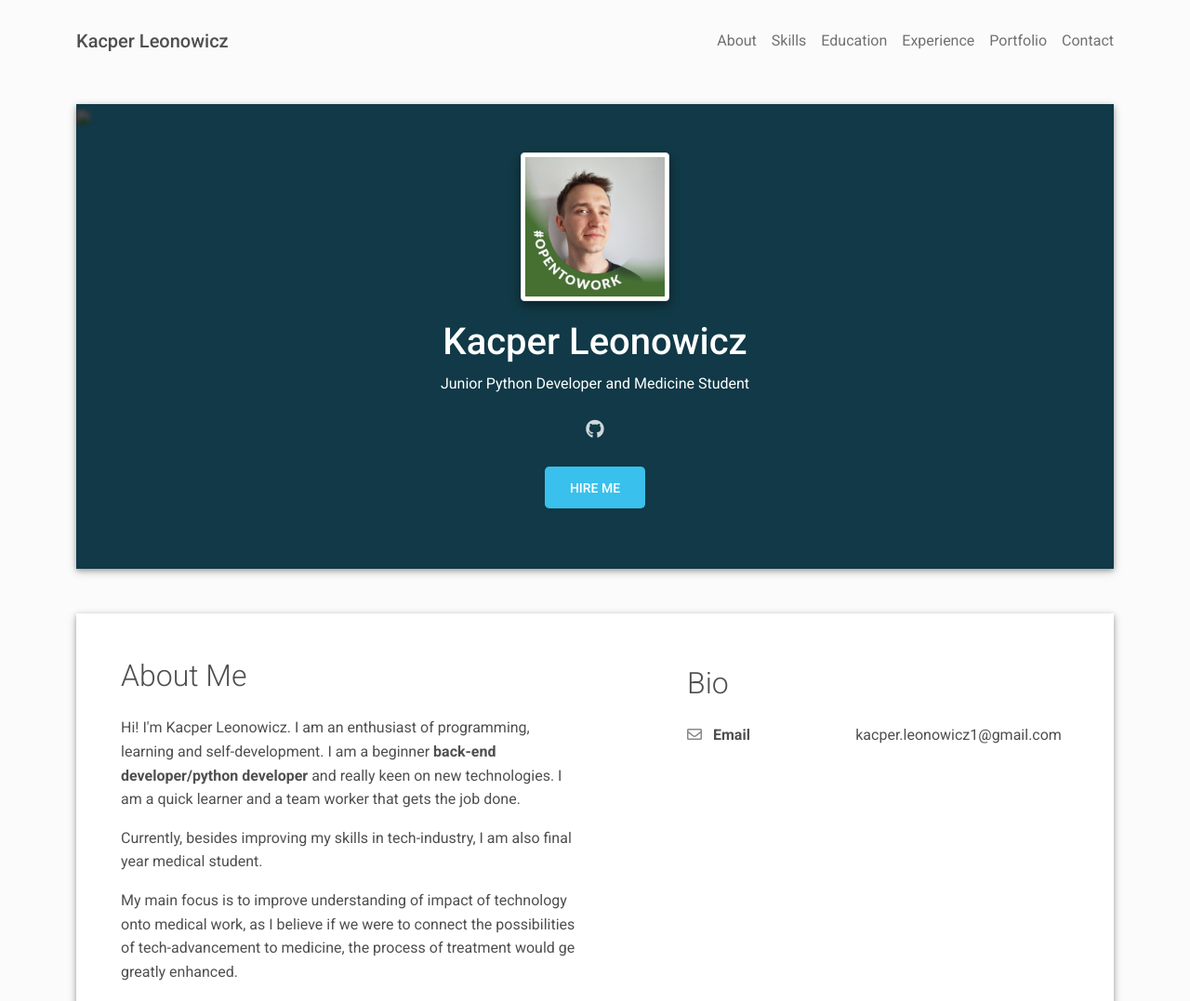
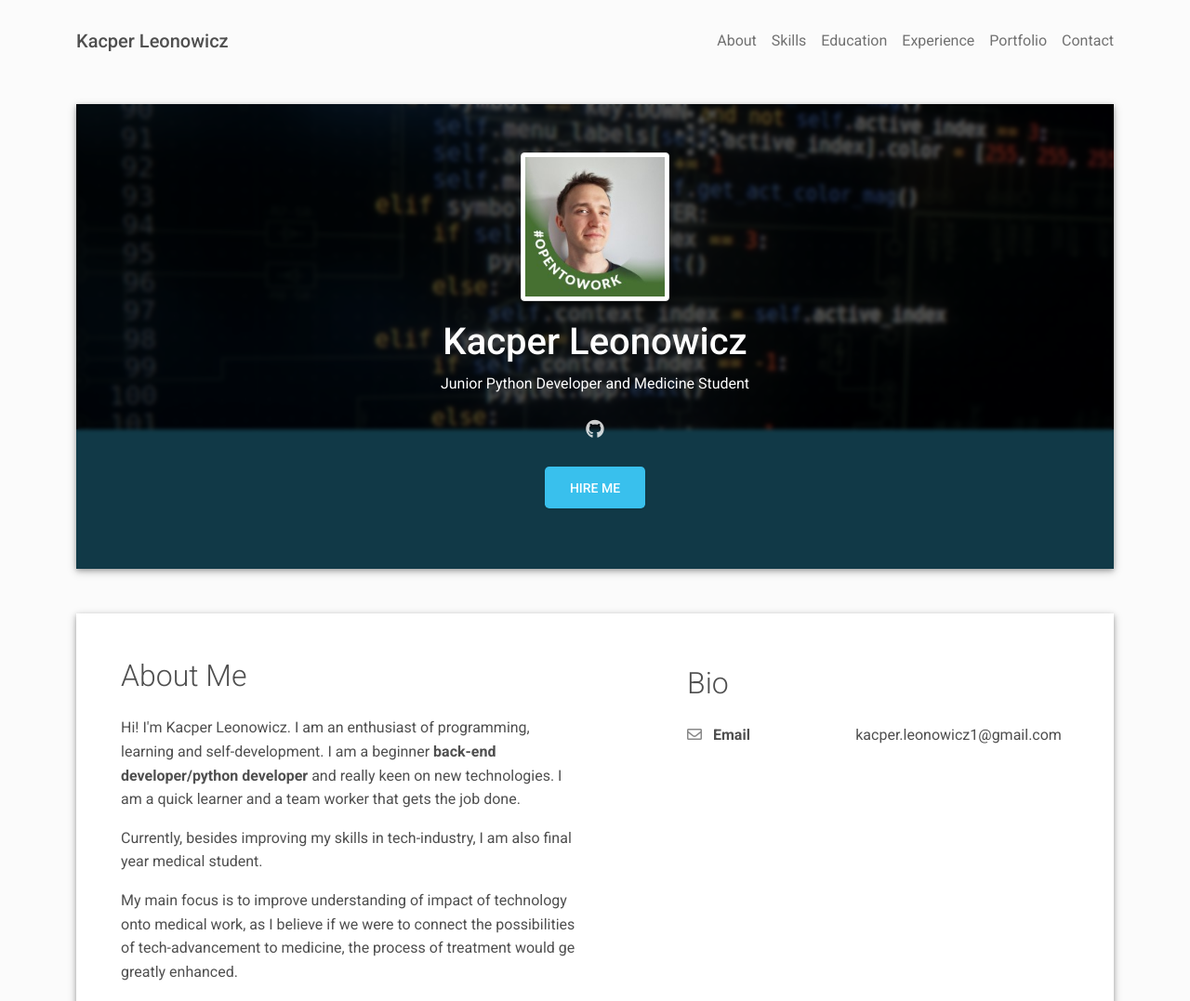
Before and after one commit to mihokoi/Page, a plain HTML site: page index.html in a window 1280 px wide. Shown: the top 1077 px of the page at 93% size. Drawn offline with Linux system fonts and the light colour scheme.

Commit message:
Update index.html

```diff
--- a/index.html
+++ b/index.html
@@ -55,7 +55,7 @@
 <div class="resume-container">
   <div class="shadow-1-strong bg-white my-5" id="intro">
     <div class="bg-info text-white">
-      <div class="cover bg-image"><img src="images/header-background.jpg"/>
+      <div class="cover bg-image"><img src="images/header-background.jpeg"/>
         <div class="mask" style="background-color: rgba(0, 0, 0, 0.7);backdrop-filter: blur(2px);">
           <div class="text-center p-5">
             <div class="avatar p-1"><img class="img-thumbnail shadow-2-strong" src="images/linked.jpg" width="160" height="160"/></div>
```
